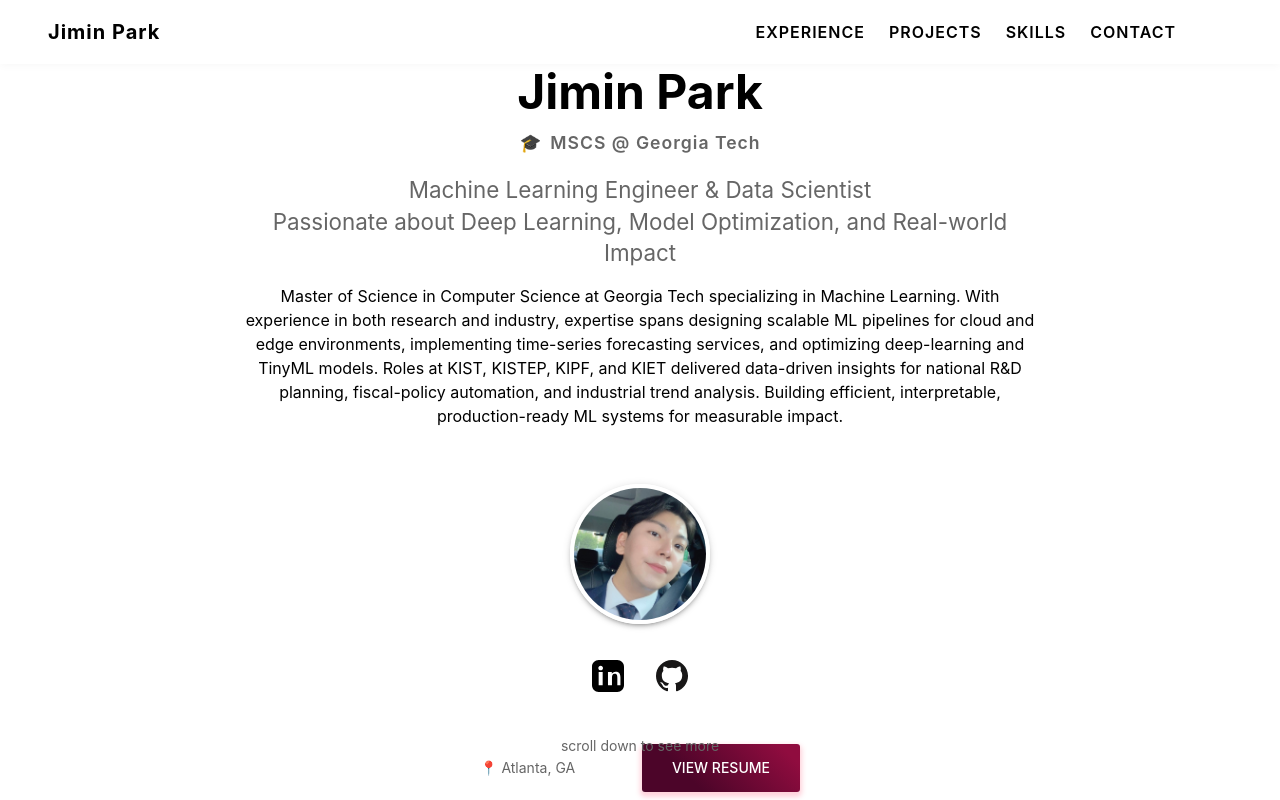
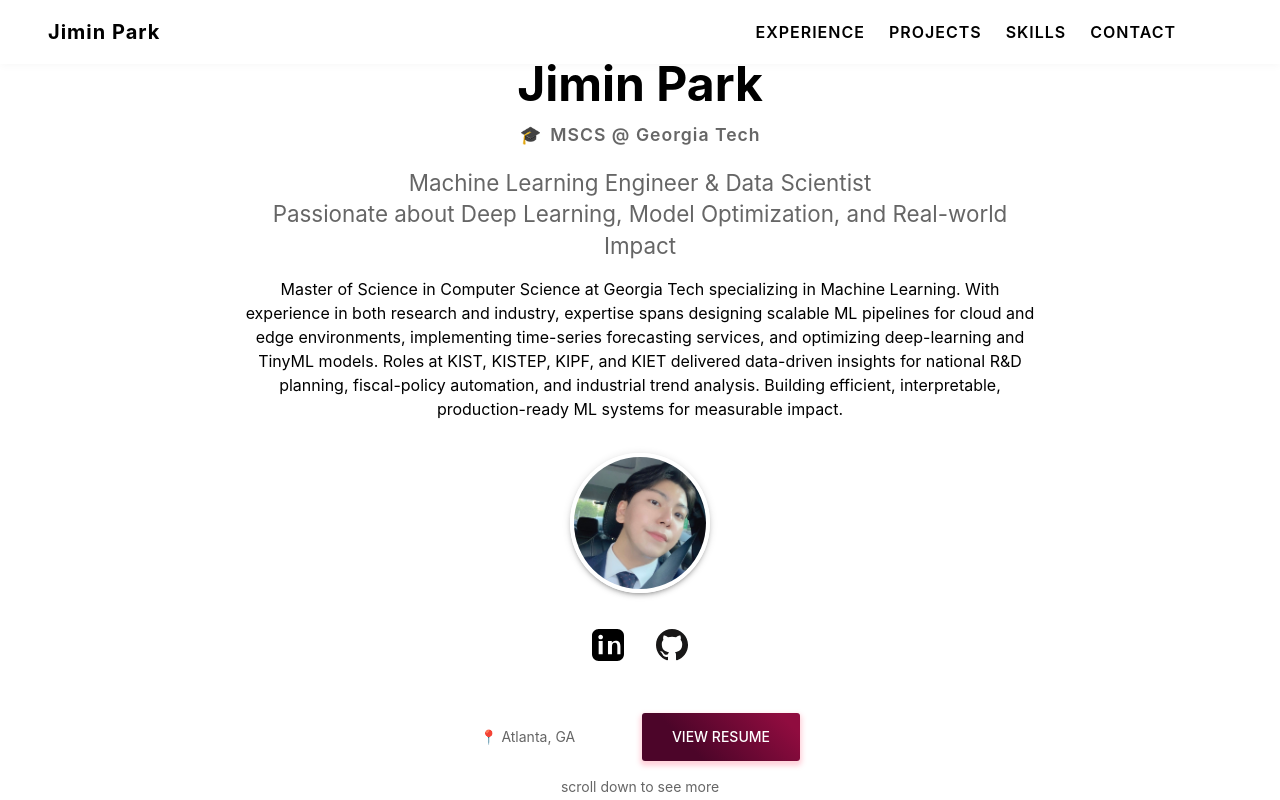
Before and after one commit to ujpjm30/my-portfolio, a React (Vite) app: page / in a window 1280 px wide. Shown: the top 800 px of the page. Built offline with nearby package versions, Linux system fonts and the light colour scheme; some icons are missing; a web font is replaced by a local one.

Commit message:
revised the hero

```diff
--- a/src/components/Hero.jsx
+++ b/src/components/Hero.jsx
@@ -32,15 +32,21 @@ const Hero = () => {
         display: "flex",
         flexDirection: "column",
         alignItems: "center",
-        justifyContent: "center",
+        justifyContent: "center", // This will center the content vertically
         backgroundColor: "background.default",
         color: "text.primary",
         px: 2,
-        pt: 0,
         position: "relative", // Needed for absolute positioning of the scroll indicator
       }}
     >
-      <Box sx={{ width: "100%", maxWidth: 800, textAlign: "center", flexGrow: 1, display: "flex", flexDirection: "column", justifyContent: "center" }}>
+      <Box sx={{
+        width: "100%",
+        maxWidth: 800,
+        textAlign: "center",
+        // Add padding to the bottom to avoid overlapping with the scroll down indicator
+        // The value should be enough to contain the indicator and some breathing room
+        pb: '80px'
+      }}>
         <Typography variant="h3" fontWeight={700} gutterBottom sx={{ mb: 1 }}>
           {info.name}
         </Typography>
```
